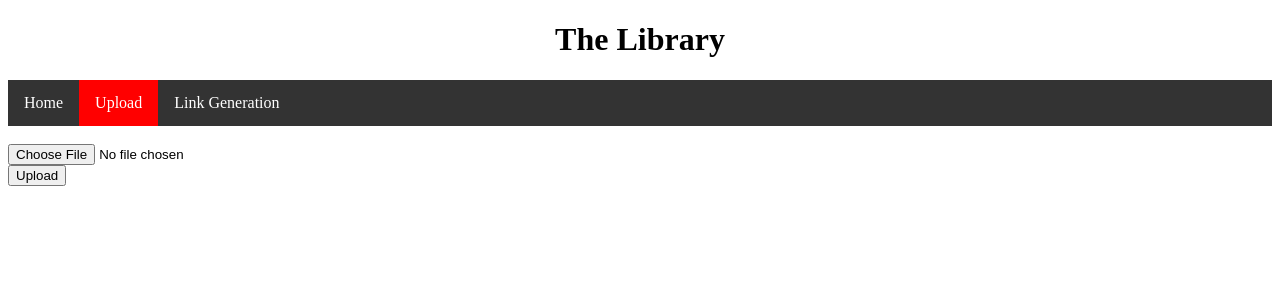
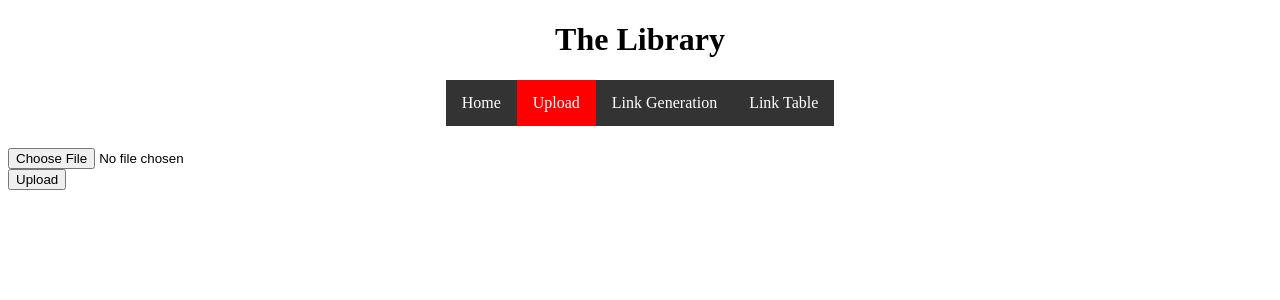
Before and after one commit to RITRedteam/TheLibrary, a Flask app: page /upload in a window 1280 px wide. Shown: the top 300 px of the page. Run offline with Flask 2, Linux system fonts and the light colour scheme.

Commit message:
i think main functionality done

```diff
--- a/server.py
+++ b/server.py
@@ -1,10 +1,12 @@
 from flask import Flask, jsonify, request, flash, abort
 from flask import redirect, url_for, render_template, send_file
 from werkzeug.utils import secure_filename
+from Link import Link
 
 import os
 import random
 import string
+import time
 
 app = Flask(__name__)
 app.secret_key = b'i dont care about this key'
@@ -12,36 +14,70 @@ app.secret_key = b'i dont care about this key'
 link_map = {}
 
 def gen_rand_str():
-    return ''.join(random.choices(string.ascii_lowercase + string.digits, k=16))
+    return ''.join(random.choices(string.ascii_lowercase + string.digits, k=25))
 app.jinja_env.globals.update(gen_rand_str=gen_rand_str)
 
+@app.template_filter('ctime')
+def timectime(s):
+    if s > time.time() + 3500000:
+        return "Never"
+    return time.ctime(s)
 
 @app.route('/', defaults={'req_path': ''})
-@app.route('/<path:req_path>')
+@app.route('/<req_path>')
 def main(req_path):
     # BASIC directory traversal mitigation
     if ".." in req_path:
         return abort(400)
 
     # Joining the base and the requested path
-    abs_path = os.path.join('files/', req_path)
+    abs_path = 'files/' + req_path
 
     # Return 404 if path doesn't exist
     if not os.path.exists(abs_path):
-        return abort(404)
+        if req_path not in link_map:
+            return abort(404)
 
     # Check if path is a file and serve
     if os.path.isfile(abs_path):
         return send_file(abs_path)
+    if req_path in link_map and os.path.isfile('files/' + link_map[req_path].filename):
+        return link_map[req_path].send_file()
 
     # Show directory contents
     files = os.listdir(abs_path)
     files.remove('.gitkeep')
     return render_template('index.html', files=files)
 
-@app.route('/link_gen')
+@app.route('/link_gen', methods=['GET', 'POST'])
 def link_gen():
-    return render_template('link_gen.html')
+    if request.method == 'POST':
+        link = request.form['link']
+        real_file = request.form['real_file']
+        clicks = request.form['clicks']
+        timeout = request.form['timeout']
+        if link is None or real_file is None or clicks is None or timeout is None:
+            abort(400)
+        new_link = Link(real_file, clicks, timeout)
+        global link_map
+        link_map[link] = new_link
+        redirect(request.url)
+    files = os.listdir('files/')
+    files.remove('.gitkeep')
+    return render_template('link_gen.html', files=files)
+
+@app.route('/link_table')
+def link_table():
+    global link_map
+    expired_links = []
+    for url, link in link_map.items():
+        if link.timeout < time.time():
+            expired_links.append(url)
+        if link.clicks < 1:
+            expired_links.append(url)
+    for expired_link in expired_links:
+        del link_map[expired_link]
+    return render_template('link_table.html', link_map=link_map)
 
 @app.route('/upload', methods=['GET', 'POST'])
 def upload_file():
--- a/static/css/style.css
+++ b/static/css/style.css
@@ -1,4 +1,5 @@
 #menu ul {
+  display: inline-block;
   list-style-type: none;
   margin: 0;
   padding: 0;
@@ -26,3 +27,19 @@
 #menu .active {
   background-color: red;
 }
+
+table {
+  font-family: arial, sans-serif;
+  border-collapse: collapse;
+  width: 100%;
+}
+
+td, th {
+  border: 1px solid #dddddd;
+  text-align: left;
+  padding: 8px;
+}
+
+tr:nth-child(even) {
+  background-color: #dddddd;
+}
--- a/templates/base.html
+++ b/templates/base.html
@@ -6,7 +6,7 @@
 </head>
 <body>
 
-<div id="menu">
+<div style="text-align: center" id="menu">
 <ul class="menu">
   <li>
     <a href="/" {% if url_for(request.endpoint) == '/' %} class="active" {% endif %}>
@@ -23,6 +23,11 @@
       Link Generation
     </a>
   </li>
+  <li>
+    <a href="/link_table" {% if url_for(request.endpoint) == '/link_table' %} class="active" {% endif %}>
+      Link Table
+    </a>
+  </li>
 </ul>
 </div>
 <br />
```
Also changed, not shown: Link.py (added, +18 -0 lines), templates/link_gen.html (+13 -1 lines), templates/link_table.html (added, +26 -0 lines).
